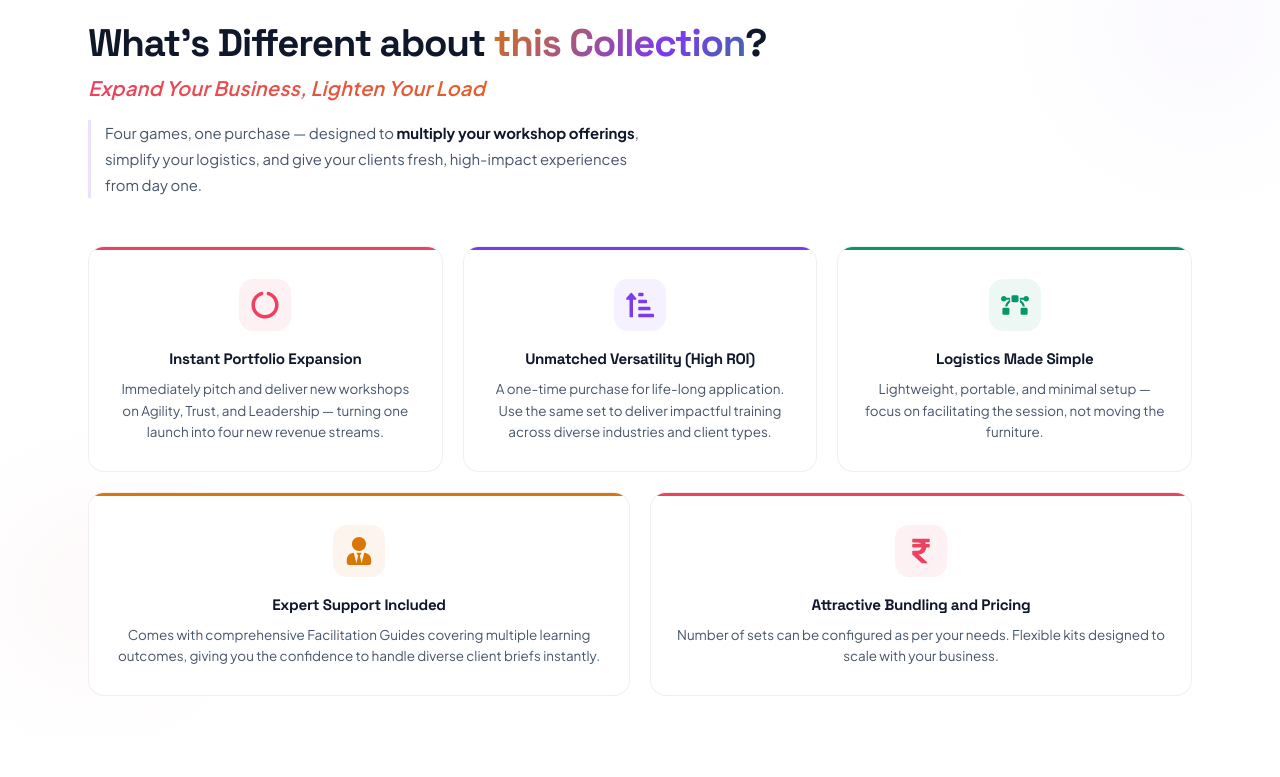
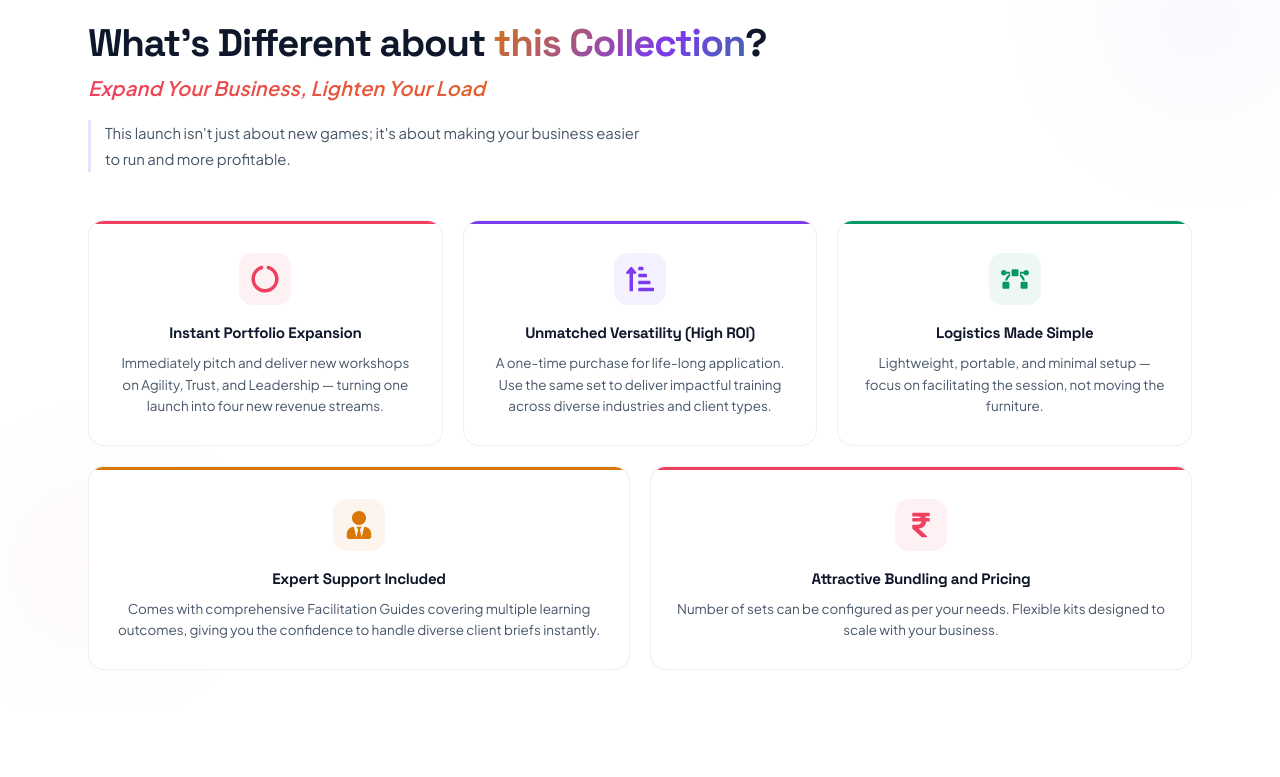
Before and after one commit to thisisaadi123/kairos-consultant, a Next.js app: page / in a window 1280 px wide. Shown: the part 880-1657 px from the top of the page. Built offline with nearby package versions, Linux system fonts and the light colour scheme.

Commit message:
Move launch text to Features section, revert CTA subtitle

```diff
--- a/src/components/CTA.tsx
+++ b/src/components/CTA.tsx
@@ -34,7 +34,7 @@ export default function CTA() {
 
                         <BlurFadeIn delay={0.25}>
                             <p className={styles.subtitle}>
-                                This launch isn't just about new games; it's about making your business easier to run and more profitable.
+                                Add these logistical wonders to your kit and deliver world-class training anywhere, anytime.
                             </p>
                         </BlurFadeIn>
 
--- a/src/components/Features.tsx
+++ b/src/components/Features.tsx
@@ -162,8 +162,7 @@ export default function Features() {
                         animate={isInView ? { opacity: 1, y: 0 } : {}}
                         transition={{ duration: 0.6, delay: 0.4 }}
                     >
-                        Four games, one purchase — designed to <strong>multiply your workshop offerings</strong>,
-                        simplify your logistics, and give your clients fresh, high-impact experiences from day one.
+                        This launch isn&apos;t just about new games; it&apos;s about making your business easier to run and more profitable.
                     </motion.p>
                 </motion.div>
 
```
